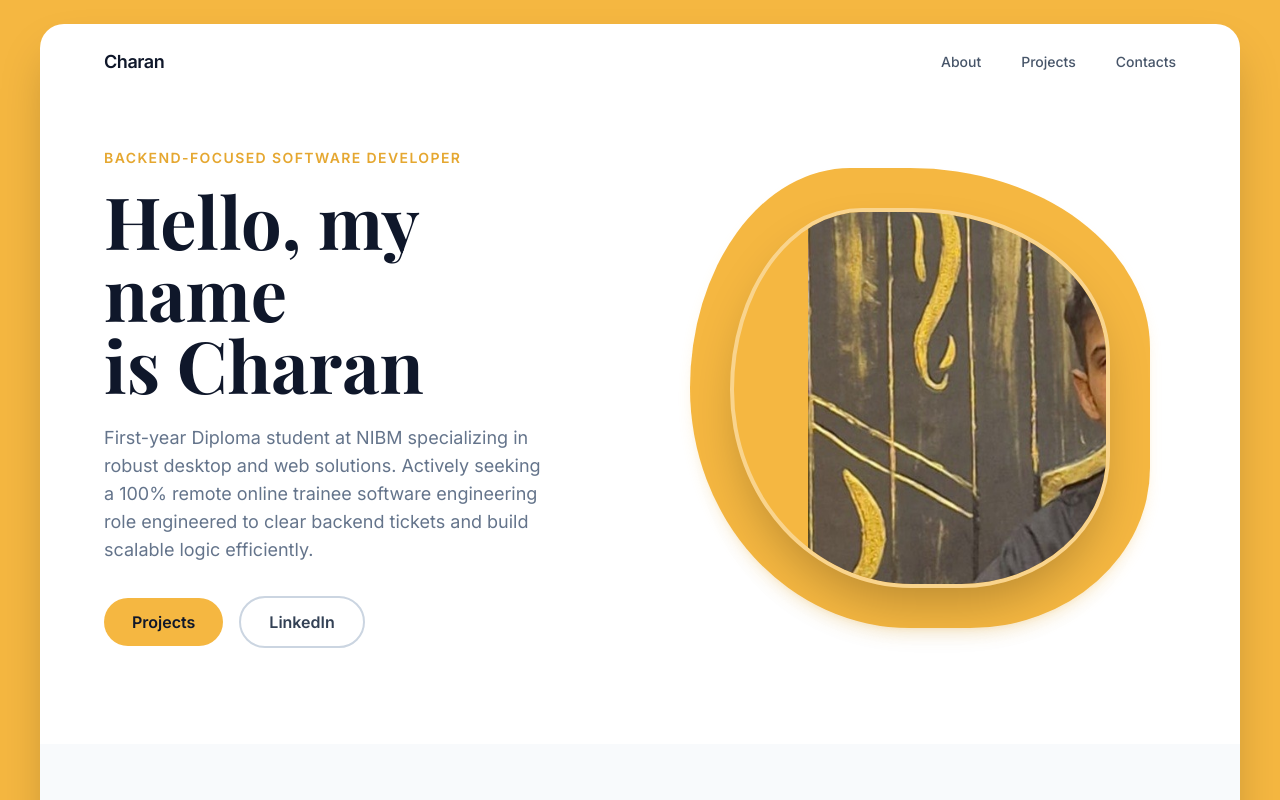
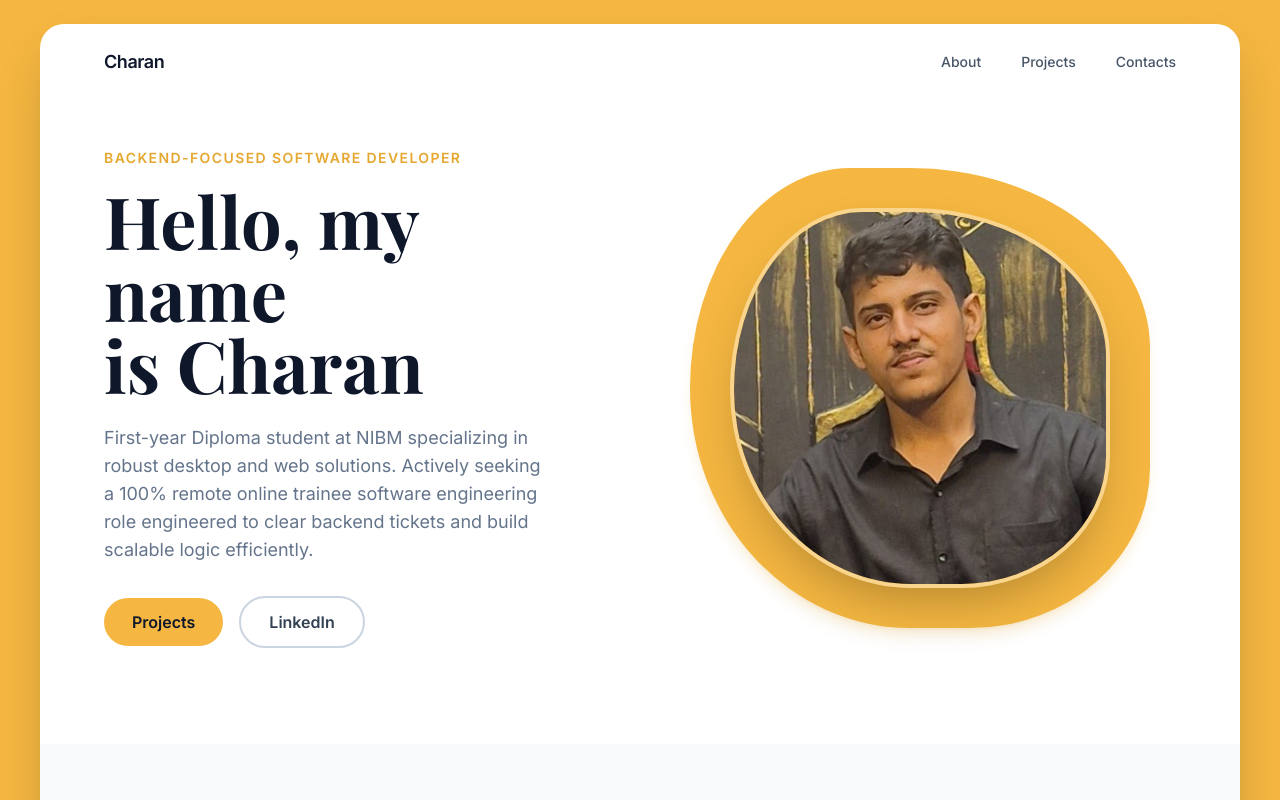
Before and after one commit to sivayogancharan612-oss/charan-portfolio, a React (Vite) app: page / in a window 1280 px wide. Shown: the top 800 px of the page. Built offline with nearby package versions, Linux system fonts and the light colour scheme.

Commit message:
Simplify profile pic centering

```diff
--- a/src/components/HeroSection.jsx
+++ b/src/components/HeroSection.jsx
@@ -43,7 +43,7 @@ export default function HeroSection() {
             <img
               src="/profile.jpg"
               alt="Charan - Backend Developer"
-              className="absolute inset-0 w-[130%] h-[130%] object-cover object-[-15%_center] hover:scale-105 transition-transform duration-700"
+              className="w-full h-full object-cover object-[30%_center] scale-110 hover:scale-115 transition-transform duration-700"
             />
           </div>
         </div>
```
